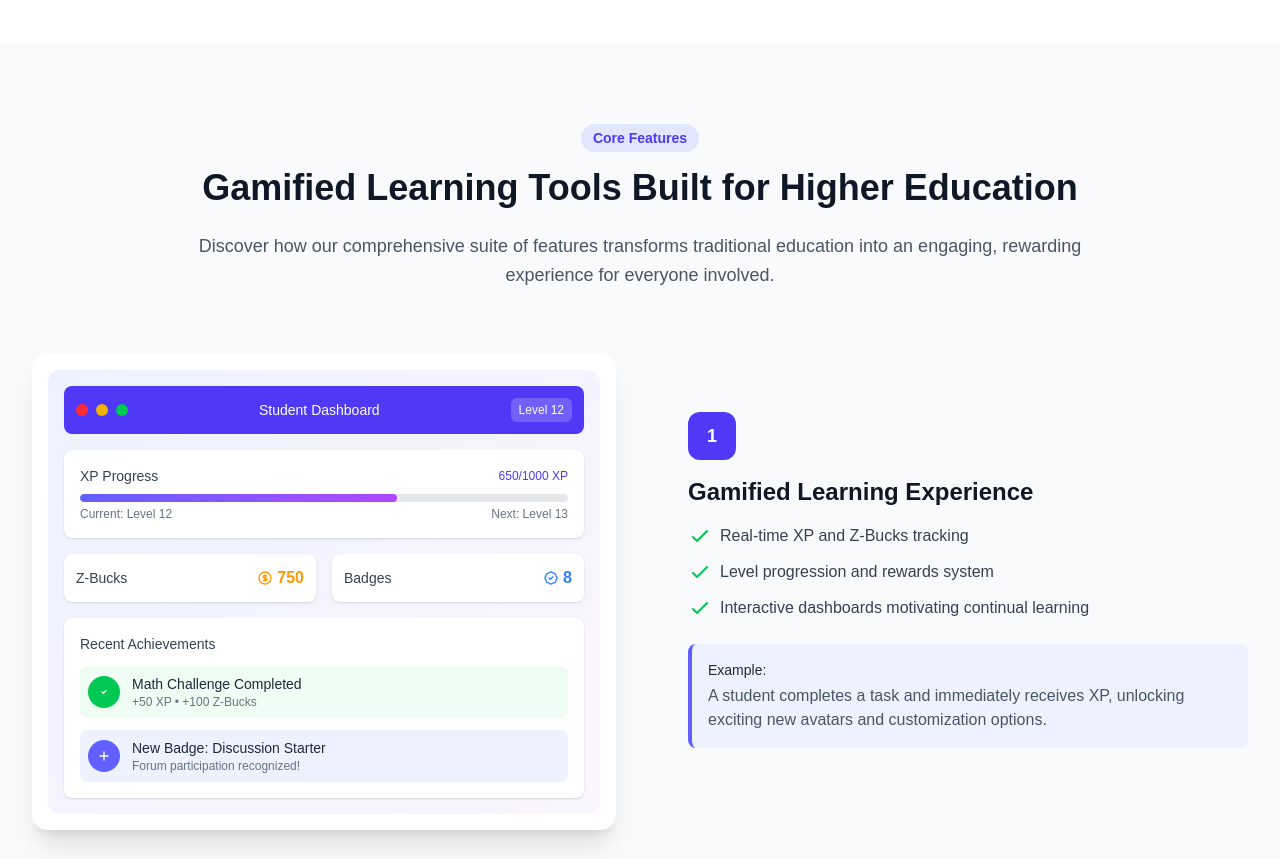
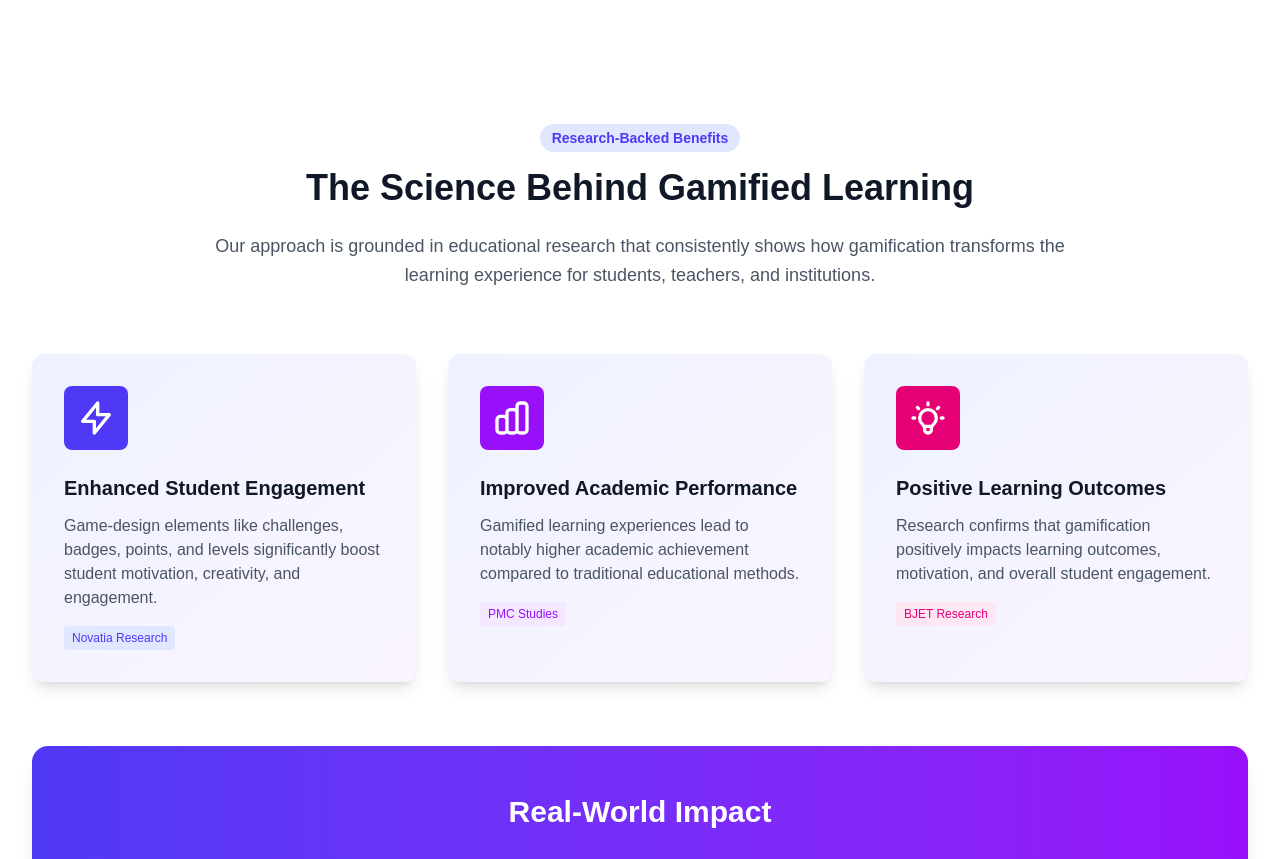
Before and after one commit to KingKeshav06/edgamy-main-website, a Next.js app: page / in a window 1280 px wide. Shown: the part 1920-2779 px from the top of the page. Built offline with nearby package versions, Linux system fonts and the light colour scheme.

Commit message:
Hiding extra feature

```diff
--- a/app/page.tsx
+++ b/app/page.tsx
@@ -13,9 +13,9 @@ export default function Home() {
       <Header />
       <Hero />
       <About />
-      <Features />
+      {/* <Features /> */}
       <Benefits />
-      <FutureFeatures />
+      {/* <FutureFeatures /> */}
       <Pricing />
       <FAQ />
     </>
```
